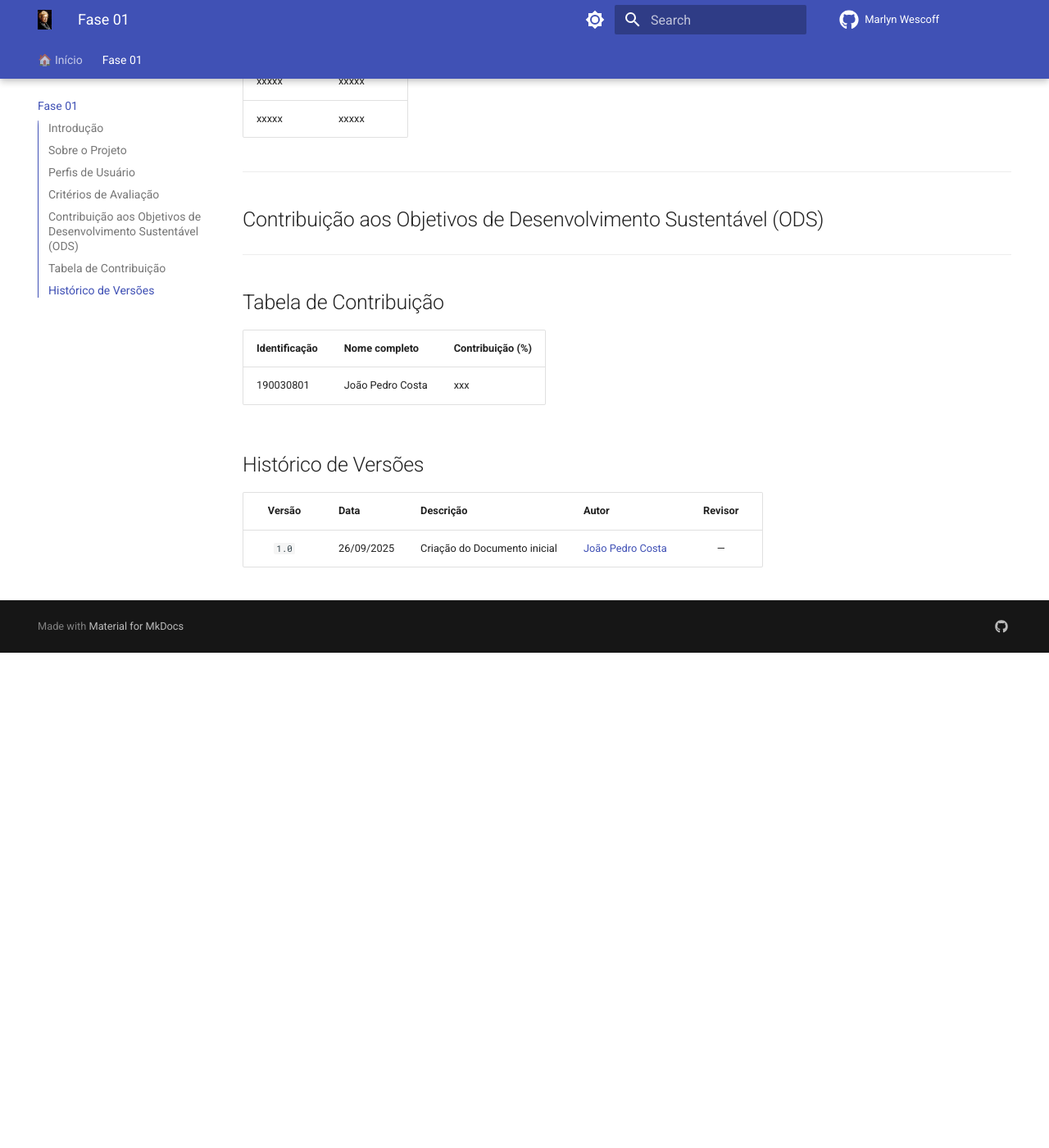
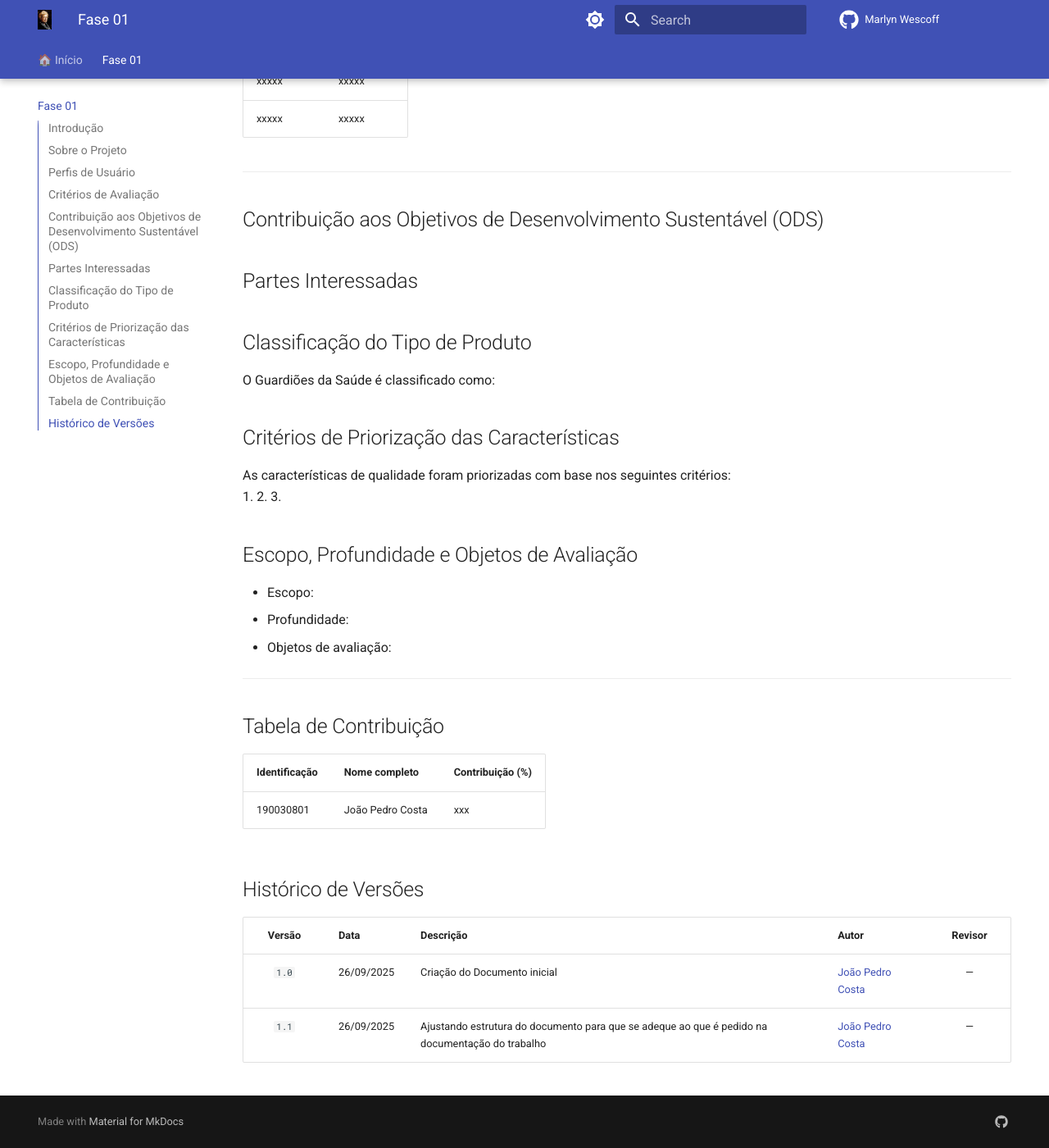
Before and after one commit to FCTE-Qualidade-de-Software-1/2025-2_T01_MARLYN-WESCOFF, an MkDocs documentation site: the page built from docs/fase01.md, in a window 1280 px wide and 1400 px high, scrolled down 1585 px. Shown: the whole window at 82% size. Built offline with MkDocs 1.6.1 and Material for MkDocs 9.7.7, drawn with Linux system fonts in a browser that asks for light colours; comment, search, counter and statistics services are not loaded; before the commit the page ends 2381 px from its top, so only the background shows below that.

Commit message:
docs: ajuste

```diff
--- a/docs/fase01.md
+++ b/docs/fase01.md
@@ -53,6 +53,26 @@ De acordo com o modelo [ISO/IEC 25010:2023](https://cdn.standards.iteh.ai/sample
 
 ## Contribuição aos Objetivos de Desenvolvimento Sustentável (ODS)
 
+## Partes Interessadas
+
+## Classificação do Tipo de Produto
+
+O Guardiões da Saúde é classificado como:
+
+## Critérios de Priorização das Características
+
+As características de qualidade foram priorizadas com base nos seguintes critérios:
+1.
+2.
+3.
+
+## Escopo, Profundidade e Objetos de Avaliação
+
+- Escopo:
+- Profundidade:
+- Objetos de avaliação:
+
+
 ---
 
 ## Tabela de Contribuição
@@ -67,3 +87,4 @@ De acordo com o modelo [ISO/IEC 25010:2023](https://cdn.standards.iteh.ai/sample
 | Versão | Data | Descrição | Autor | Revisor |
 |:--------:|:-------|:-------------|:--------|:-----------:|
 | `1.0` | 26/09/2025 | Criação do Documento inicial | [João Pedro Costa](https://github.com/johnaopedro) | — |
+| `1.1` | 26/09/2025 | Ajustando estrutura do documento para que se adeque ao que é pedido na documentação do trabalho | [João Pedro Costa](https://github.com/johnaopedro) | — |
```
Also changed, not shown: other parts of docs/fase01.md (+1 -1 lines).
